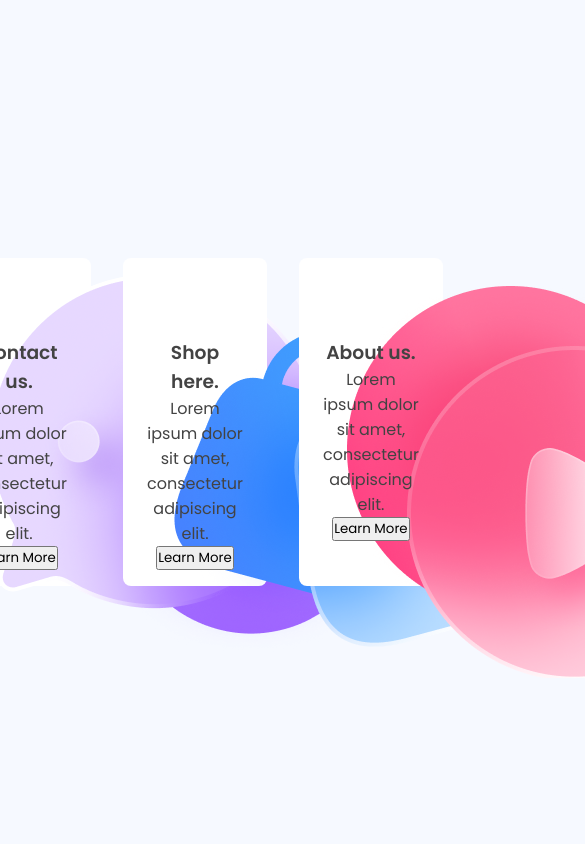
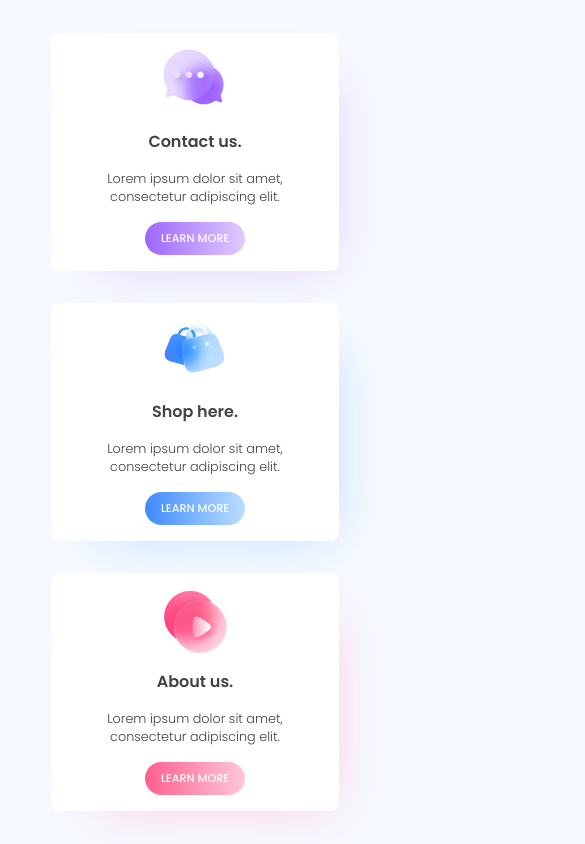
Before and after one commit to Brandassi/responsive-cards, a plain HTML site: page index.html in a window 390 px wide. Shown: the top 844 px of the page, 585 px wide, since content can reach past the window. Drawn offline with Linux system fonts and the light colour scheme.

Commit message:
css finalizado

```diff
--- a/style.css
+++ b/style.css
@@ -44,3 +44,71 @@ main.cards section.card .icon {
     width: 64px;
     height: 64px;
 }
+
+main.cards section.card img {
+    width: 100%;
+}
+
+main.cards section.card h3 {
+    font-size: 100%;
+    margin: 16px 0;
+}
+
+main.cards section.card span {
+    font-weight: 300;
+    max-width: 240px;
+    font-size: 80%;
+    margin-bottom: 16px;
+}
+
+main.cards section.card button {
+    padding: 0.5rem 1rem;
+    text-transform: uppercase;
+    border-radius: 32px;
+    border: 0;
+    cursor: pointer;
+    font-size: 80%;
+    font-weight: 500;
+    color: #fff;
+    margin-bottom: 16px 0;
+}
+
+main.cards section.card.contact button {
+    background: linear-gradient(to right, #9F66FF, #DFCBFF);
+}
+main.cards section.card.shop button {
+    background: linear-gradient(to right, #3E8AFF, #BBDEFF);
+}
+main.cards section.card.about button {
+    background: linear-gradient(to right, #FE5F8F, #FFC7D9);
+}
+
+main.cards section.card.contact {
+    box-shadow: 20px 20px 50px -30px #DBC4FF;
+}
+main.cards section.card.shop {
+    box-shadow: 20px 20px 50px -30px #AFD6FF;
+}
+main.cards section.card.about {
+    box-shadow: 20px 20px 50px -30px #FFC1D5;
+}
+
+@media screen and (max-width: 720px) {
+    main.cards {
+        flex-direction: column;
+    }
+
+    main.cards section.card {
+        margin-left: 0;
+        margin-bottom: 32px;
+    }
+
+    main.cards section.card:last-child {
+        margin-bottom: 0;
+    }
+
+    main.cards section.card button {
+        font-size: 70%;
+    }
+
+}
```
